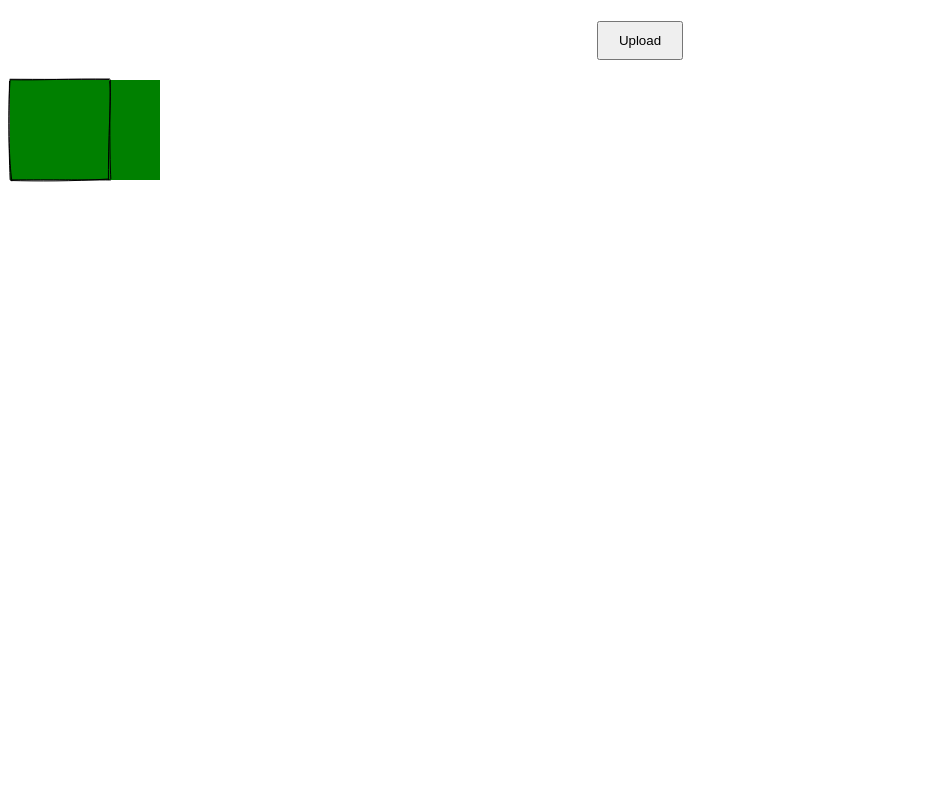
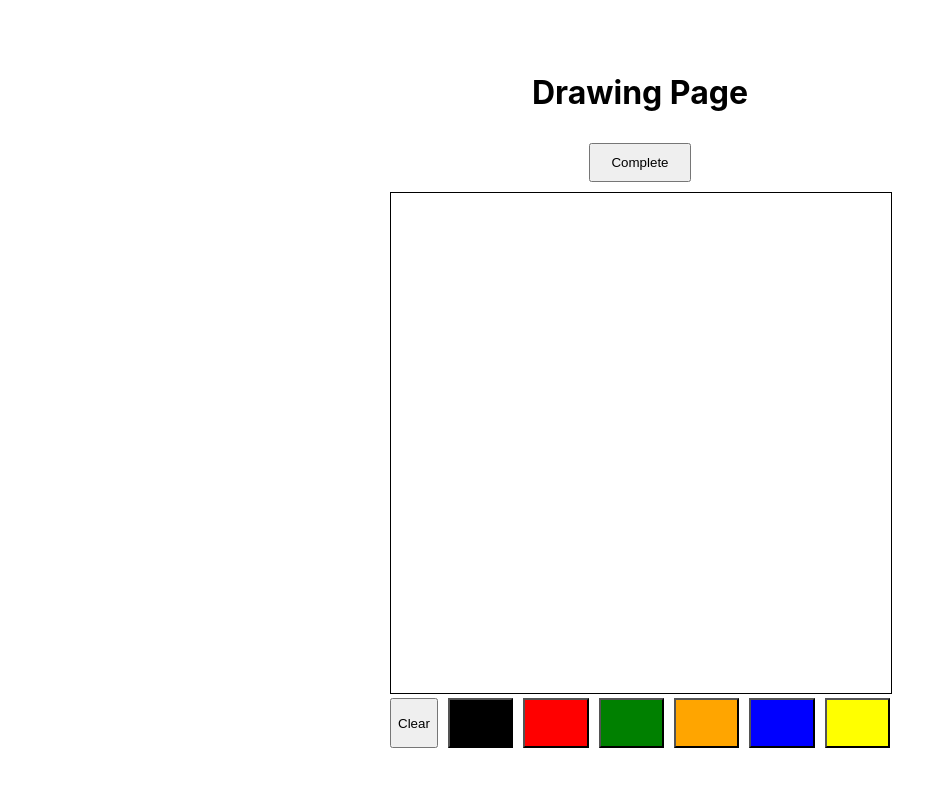
Before and after one commit to RioSamson/Digital-Wall, a React (Create React App) app in the folder app/: page /drawing in a window 1280 px wide. Shown: the top 786 px of the page, without its empty margins (0-947 px from the left). Built offline with nearby package versions, Linux system fonts and the light colour scheme.

Commit message:
made a canvas that can be drawn using a mouse or finger. fixed scrolling bug implemented the clear button and also colors for the pen

```diff
--- /dev/null
+++ b/app/src/pages/DrawingPage.css
@@ -0,0 +1,23 @@
+.DrawingPage {
+  width: 500px;
+  /* width: 90%;
+    height: 90%; */
+}
+
+canvas {
+  width: 100%;
+  /* height: 90%; */
+  aspect-ratio: 1/1;
+  border: 1px solid black;
+}
+
+.buttons {
+  display: flex;
+  justify-content: space-between;
+  gap: 10px;
+}
+
+.colorButtons {
+  height: 50px;
+  flex: 1;
+}
--- a/app/src/pages/DrawingPage.js
+++ b/app/src/pages/DrawingPage.js
@@ -1,35 +1,151 @@
-import React, { useLayoutEffect } from "react";
-import rough from 'roughjs/bundled/rough.esm';
-import { useNavigate } from 'react-router-dom';
+import React, {
+  useEffect,
+  useLayoutEffect,
+  useMemo,
+  useRef,
+  useState,
+} from "react";
+import rough from "roughjs/bundled/rough.esm";
+import { useNavigate } from "react-router-dom";
+import "./DrawingPage.css";
 
 function DrawingPage() {
+  //for page switching
   const navigate = useNavigate();
-  const generator = rough.generator();
-
-  useLayoutEffect(() => {
-    const canvas = document.getElementById("canvas");
-    const ctx = canvas.getContext("2d");
-    ctx.fillStyle = "green";
-    ctx.fillRect(10, 10, 150, 100);
-    const roughCanvas = rough.canvas(canvas);
-    const rect = generator.rectangle(10, 10, 100, 100);
-    roughCanvas.draw(rect);
-  }, [generator]);
-
   const uploadClick = () => {
     // Ensure the /review route exists or update this to an existing route
-    navigate('/review');
+    navigate("/review");
+  };
+
+  const colors = useMemo(
+    () => ["black", "red", "green", "orange", "blue", "yellow"],
+    []
+  );
+
+  const canvasReference = useRef(null);
+  const contextReference = useRef(null);
+
+  const [isPressed, setIsPressed] = useState(false);
+
+  const clearCanvas = () => {
+    const canvas = canvasReference.current;
+    const context = canvas.getContext("2d");
+    context.fillStyle = "white";
+    context.fillRect(0, 0, canvas.width, canvas.height);
+  };
+
+  const beginDraw = (e) => {
+    e.preventDefault();
+    contextReference.current.beginPath();
+    const offsetX =
+      e.nativeEvent.offsetX ||
+      e.touches[0].clientX -
+        canvasReference.current.getBoundingClientRect().left;
+    const offsetY =
+      e.nativeEvent.offsetY ||
+      e.touches[0].clientY -
+        canvasReference.current.getBoundingClientRect().top;
+    contextReference.current.moveTo(offsetX, offsetY);
+    //tell update Draw that the button is pressed
+    setIsPressed(true);
+  };
+  const endDraw = (e) => {
+    e.preventDefault();
+    contextReference.current.closePath();
+    //tell update draw that mouse click has ended
+    setIsPressed(false);
+  };
+  const updateDraw = (e) => {
+    e.preventDefault();
+    const offsetX =
+      e.nativeEvent.offsetX ||
+      e.touches[0].clientX -
+        canvasReference.current.getBoundingClientRect().left;
+    const offsetY =
+      e.nativeEvent.offsetY ||
+      e.touches[0].clientY -
+        canvasReference.current.getBoundingClientRect().top;
+    if (!isPressed) return;
+
+    contextReference.current.lineTo(offsetX, offsetY);
+    contextReference.current.stroke();
+  };
+
+  useEffect(() => {
+    const canvas = canvasReference.current;
+    //if you change the w and h, then you have to update the css page .Drawing page width too
+    canvas.width = 500;
+    canvas.height = 500;
+
+    const context = canvas.getContext("2d");
+    context.lineCap = "round";
+    context.strokeStyle = colors[0];
+    context.lineWidth = 5;
+    contextReference.current = context;
+  }, [colors]);
+
+  //this use effect prevents the phone from scrolling when touch drawing on canvas
+  useEffect(() => {
+    const canvas = canvasReference.current;
+
+    const preventDefault = (e) => e.preventDefault();
+
+    canvas.addEventListener("touchstart", preventDefault, { passive: false });
+    canvas.addEventListener("touchmove", preventDefault, { passive: false });
+    canvas.addEventListener("touchend", preventDefault, { passive: false });
+
+    return () => {
+      canvas.removeEventListener("touchstart", preventDefault);
+      canvas.removeEventListener("touchmove", preventDefault);
+      canvas.removeEventListener("touchend", preventDefault);
+    };
+  }, []);
+
+  //set color is a function that receives a color,
+  const setColor = (color) => {
+    contextReference.current.strokeStyle = color;
   };
 
   return (
-    <div style={{ display: 'flex', flexDirection: 'column', alignItems: 'center', justifyContent: 'center', height: '100vh' }}>
+    <div
+      style={{
+        display: "flex",
+        flexDirection: "column",
+        alignItems: "center",
+        justifyContent: "center",
+        height: "100vh",
+      }}
+    >
       <h1>Drawing Page</h1>
-      <button onClick={uploadClick} style={{ margin: '10px', padding: '10px 20px' }}>
-        Upload
+      <button
+        className="completeButton"
+        onClick={uploadClick}
+        style={{ margin: "10px", padding: "10px 20px" }}
+      >
+        Complete
       </button>
-      <canvas id='canvas' width={window.innerWidth} height={window.innerHeight}>
-        canvas
-      </canvas>
+      <div className="DrawingPage">
+        <canvas
+          ref={canvasReference}
+          onMouseDown={beginDraw} // When click down
+          onMouseMove={updateDraw} // When clicked and moving
+          onMouseUp={endDraw} // When click up/done
+          onTouchStart={beginDraw} // When touch starts
+          onTouchMove={updateDraw} // When touch moves
+          onTouchEnd={endDraw} // When touch ends
+        />
+        <div className="buttons">
+          <button onClick={clearCanvas}>Clear</button>
+          {colors.map((color) => (
+            <button
+              className="colorButtons"
+              key={color}
+              onClick={() => setColor(color)}
+              style={{ backgroundColor: color }}
+            ></button>
+          ))}
+        </div>
+      </div>
     </div>
   );
 }
```
